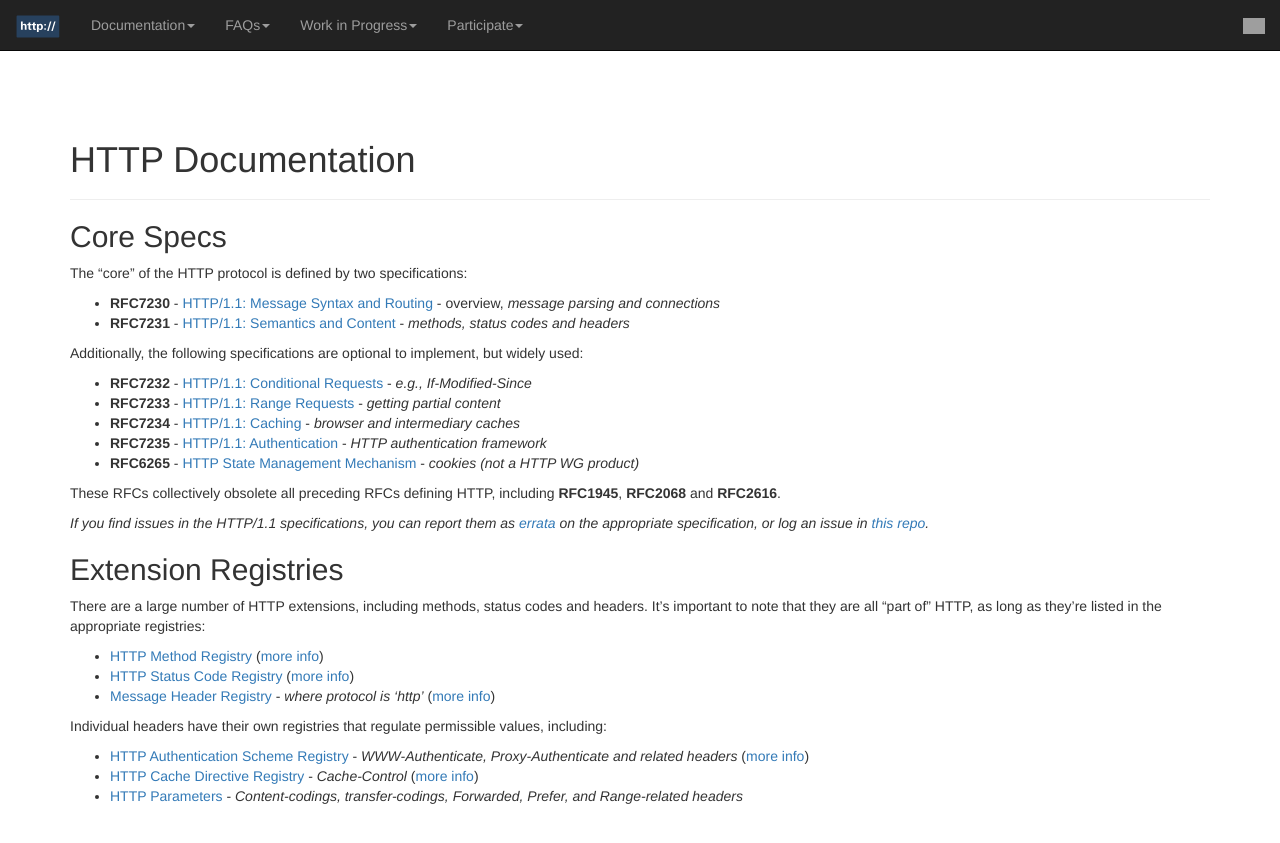
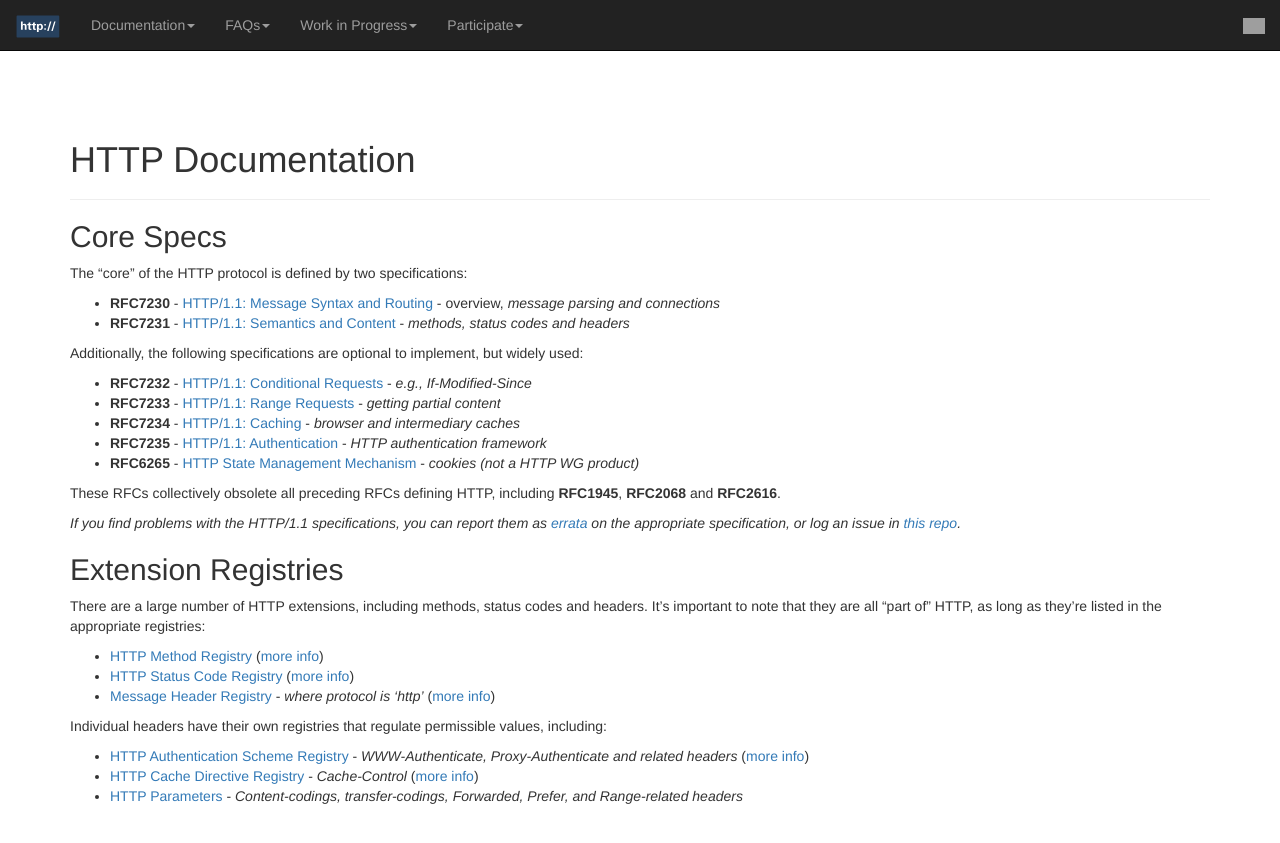
Before and after one commit to httpwg/httpwg.github.io, a Jekyll site: the page built from specs/index.md, in a window 1280 px wide. Shown: the top 843 px of the page. Built offline with Jekyll 4.4.1, drawn with Linux system fonts in a browser that asks for light colours; grey boxes are pictures that could not be loaded.

Commit message:
issues -> problems

```diff
--- a/specs/index.md
+++ b/specs/index.md
@@ -20,7 +20,7 @@ Additionally, the following specifications are optional to implement, but widely
 
 These RFCs collectively obsolete all preceding RFCs defining HTTP, including **RFC1945**, **RFC2068** and **RFC2616**.
 
-*If you find issues in the HTTP/1.1 specifications, you can report them as [errata](http://www.rfc-editor.org/errata.php) on the appropriate specification, or log an issue in [this repo](https://github.com/httpwg/http11bis/issues).*
+*If you find problems with the HTTP/1.1 specifications, you can report them as [errata](http://www.rfc-editor.org/errata.php) on the appropriate specification, or log an issue in [this repo](https://github.com/httpwg/http11bis/issues).*
 
 ## Extension Registries
 
```
